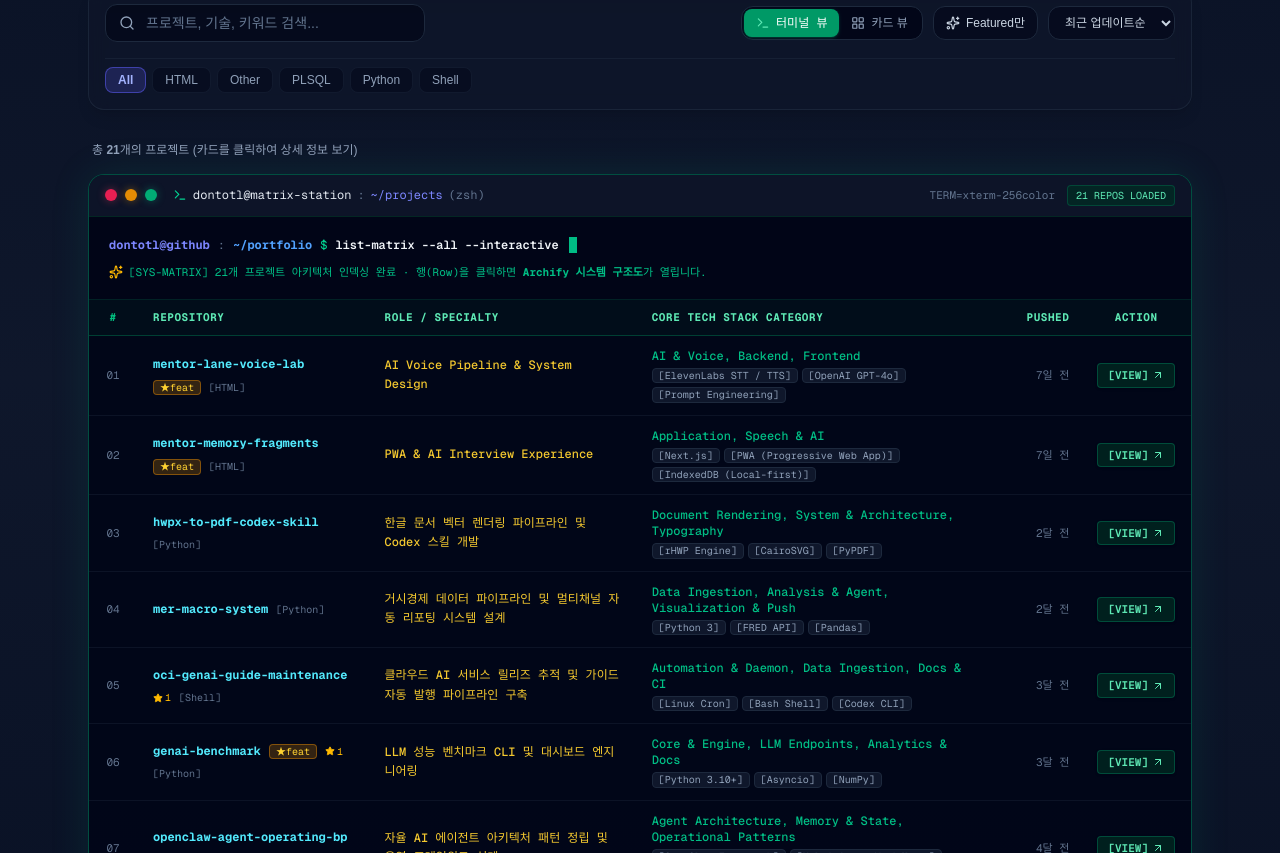
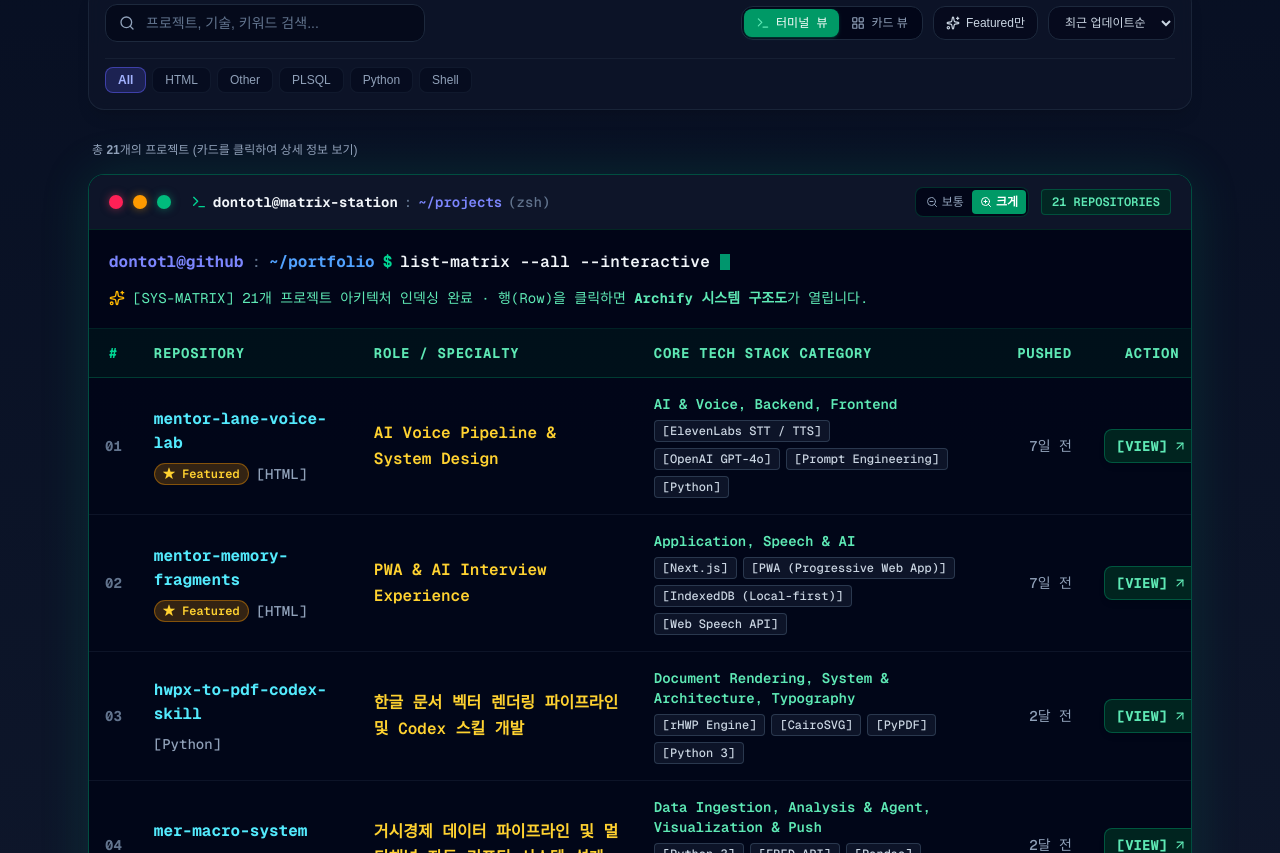
Before and after one commit to Eutherian-whiteline53/eutherian-whiteline53.github.io, a Next.js app: page / in a window 1280 px wide. Shown: the part 1567-2420 px from the top of the page. Built offline with nearby package versions, Linux system fonts and the light colour scheme.

Commit message:
style: enhance typography scale and add font size zoom toggle to RetroTerminalView

```diff
--- a/src/components/RetroTerminalView.tsx
+++ b/src/components/RetroTerminalView.tsx
@@ -1,7 +1,7 @@
 "use client";
 
-import { useMemo } from "react";
-import { Terminal, Cpu, ArrowUpRight, Star, ExternalLink, Sparkles } from "lucide-react";
+import { useState } from "react";
+import { Terminal, ArrowUpRight, Star, Sparkles, ZoomIn, ZoomOut } from "lucide-react";
 import type { Project } from "./PortfolioView";
 import { CURATED_PROJECT_DETAILS } from "@/data/projectDetails";
 
@@ -29,45 +29,78 @@ export default function RetroTerminalView({
   onSelectProject,
   searchQuery = "",
 }: RetroTerminalViewProps) {
+  // 글씨 크기 모드 (기본: "large"로 넉넉하고 시원하게)
+  const [fontSize, setFontSize] = useState<"normal" | "large">("large");
+
+  const isLarge = fontSize === "large";
+
   return (
-    <div className="w-full font-mono rounded-2xl overflow-hidden border border-emerald-500/40 bg-slate-950/95 shadow-[0_0_40px_rgba(16,185,129,0.12)] transition-all animate-in fade-in duration-300">
+    <div className="w-full font-mono rounded-2xl overflow-hidden border border-emerald-500/40 bg-slate-950/95 shadow-[0_0_50px_rgba(16,185,129,0.15)] transition-all animate-in fade-in duration-300">
       {/* Terminal Window Titlebar */}
-      <div className="bg-slate-900/90 border-b border-emerald-950/80 px-4 py-2.5 flex items-center justify-between gap-3 select-none">
-        <div className="flex items-center gap-2">
-          <span className="w-3 h-3 rounded-full bg-rose-500/90 shadow-[0_0_8px_rgba(244,63,94,0.4)]" />
-          <span className="w-3 h-3 rounded-full bg-amber-500/90 shadow-[0_0_8px_rgba(245,158,11,0.4)]" />
-          <span className="w-3 h-3 rounded-full bg-emerald-500/90 shadow-[0_0_8px_rgba(16,185,129,0.4)]" />
-          <span className="ml-2 text-xs text-slate-400 flex items-center gap-1.5">
-            <Terminal className="w-3.5 h-3.5 text-emerald-400" />
-            <span className="text-slate-200">dontotl@matrix-station</span>
+      <div className="bg-slate-900/95 border-b border-emerald-950/80 px-4 sm:px-5 py-3 flex items-center justify-between gap-3 select-none">
+        <div className="flex items-center gap-2.5">
+          <span className="w-3.5 h-3.5 rounded-full bg-rose-500 shadow-[0_0_8px_rgba(244,63,94,0.5)]" />
+          <span className="w-3.5 h-3.5 rounded-full bg-amber-500 shadow-[0_0_8px_rgba(245,158,11,0.5)]" />
+          <span className="w-3.5 h-3.5 rounded-full bg-emerald-500 shadow-[0_0_8px_rgba(16,185,129,0.5)]" />
+          <span className="ml-2.5 text-xs sm:text-sm text-slate-300 flex items-center gap-1.5 font-medium">
+            <Terminal className="w-4 h-4 text-emerald-400" />
+            <span className="text-slate-100 font-bold">dontotl@matrix-station</span>
             <span className="text-slate-500">:</span>
-            <span className="text-indigo-400">~/projects</span>
+            <span className="text-indigo-400 font-semibold">~/projects</span>
             <span className="text-slate-500">(zsh)</span>
           </span>
         </div>
-        <div className="flex items-center gap-3 text-[11px] text-emerald-400/80">
-          <span className="hidden sm:inline text-slate-500">TERM=xterm-256color</span>
-          <span className="px-2 py-0.5 rounded bg-emerald-950/70 border border-emerald-700/40 text-emerald-300 text-[10px]">
-            {projects.length} REPOS LOADED
+
+        {/* Font Size Zoom Controls & Status */}
+        <div className="flex items-center gap-3 text-xs">
+          <div className="flex items-center bg-slate-950 border border-emerald-900/60 rounded-lg p-0.5">
+            <button
+              type="button"
+              onClick={() => setFontSize("normal")}
+              className={`px-2 py-1 rounded text-xs transition-colors flex items-center gap-1 ${
+                !isLarge
+                  ? "bg-emerald-600 text-white font-bold"
+                  : "text-slate-400 hover:text-emerald-300"
+              }`}
+              title="글씨 보통 크기 (14px)"
+            >
+              <ZoomOut className="w-3 h-3" /> 보통
+            </button>
+            <button
+              type="button"
+              onClick={() => setFontSize("large")}
+              className={`px-2 py-1 rounded text-xs transition-colors flex items-center gap-1 ${
+                isLarge
+                  ? "bg-emerald-600 text-white font-bold"
+                  : "text-slate-400 hover:text-emerald-300"
+              }`}
+              title="글씨 크게 보기 (16px)"
+            >
+              <ZoomIn className="w-3 h-3" /> 크게
+            </button>
+          </div>
+
+          <span className="hidden md:inline text-xs px-2.5 py-1 rounded bg-emerald-950/80 border border-emerald-700/50 text-emerald-300 font-semibold">
+            {projects.length} REPOSITORIES
           </span>
         </div>
       </div>
 
       {/* Terminal Interactive Header / Command */}
-      <div className="p-4 sm:p-5 border-b border-emerald-900/40 bg-slate-950/70 space-y-2 text-xs text-slate-300">
-        <div className="flex items-center gap-2 text-emerald-400 flex-wrap">
+      <div className="p-4 sm:p-5 border-b border-emerald-900/40 bg-slate-950/80 space-y-2.5">
+        <div className={`flex items-center gap-2 text-emerald-400 flex-wrap ${isLarge ? "text-sm sm:text-base" : "text-xs sm:text-sm"}`}>
           <span className="text-indigo-400 font-bold">dontotl@github</span>
           <span className="text-slate-500">:</span>
           <span className="text-blue-400 font-bold">~/portfolio</span>
-          <span className="text-emerald-400">$</span>
-          <span className="text-slate-100 font-semibold">
+          <span className="text-emerald-400 font-bold">$</span>
+          <span className="text-slate-100 font-semibold tracking-wide">
             list-matrix --all --interactive {searchQuery ? `--filter="${searchQuery}"` : ""}
           </span>
-          <span className="inline-block w-2 h-4 bg-emerald-400 animate-pulse ml-0.5 align-middle" />
+          <span className="inline-block w-2.5 h-4 bg-emerald-400 animate-pulse ml-0.5 align-middle" />
         </div>
-        <div className="text-[11px] text-slate-400 space-y-1 pt-1">
-          <p className="text-emerald-400/90 flex items-center gap-1.5">
-            <Sparkles className="w-3.5 h-3.5 text-amber-400" />
+        <div className={`${isLarge ? "text-xs sm:text-sm" : "text-xs"} text-slate-400 space-y-1 pt-1`}>
+          <p className="text-emerald-300 flex items-center gap-2">
+            <Sparkles className="w-4 h-4 text-amber-400 shrink-0" />
             <span>[SYS-MATRIX] 21개 프로젝트 아키텍처 인덱싱 완료 · 행(Row)을 클릭하면 <strong>Archify 시스템 구조도</strong>가 열립니다.</span>
           </p>
         </div>
@@ -75,21 +108,21 @@ export default function RetroTerminalView({
 
       {/* Retro Table Container */}
       <div className="overflow-x-auto">
-        <table className="w-full text-left text-xs border-collapse">
+        <table className="w-full text-left border-collapse">
           <thead>
-            <tr className="border-b border-emerald-800/60 bg-emerald-950/20 text-emerald-300 text-[11px] uppercase tracking-wider select-none">
-              <th className="py-2.5 px-3.5 w-12 text-center text-emerald-500 font-mono">#</th>
-              <th className="py-2.5 px-4 min-w-[200px]">REPOSITORY</th>
-              <th className="py-2.5 px-4 min-w-[240px]">ROLE / SPECIALTY</th>
-              <th className="py-2.5 px-4 min-w-[320px]">CORE TECH STACK CATEGORY</th>
-              <th className="py-2.5 px-3 min-w-[100px] text-right">PUSHED</th>
-              <th className="py-2.5 px-4 w-20 text-center">ACTION</th>
+            <tr className={`border-b border-emerald-800/60 bg-emerald-950/30 text-emerald-300 uppercase tracking-wider select-none ${isLarge ? "text-xs sm:text-sm font-bold py-3.5" : "text-xs font-semibold py-2.5"}`}>
+              <th className="py-3.5 px-4 w-14 text-center text-emerald-400">#</th>
+              <th className="py-3.5 px-4 min-w-[220px]">REPOSITORY</th>
+              <th className="py-3.5 px-4 min-w-[280px]">ROLE / SPECIALTY</th>
+              <th className="py-3.5 px-4 min-w-[340px]">CORE TECH STACK CATEGORY</th>
+              <th className="py-3.5 px-4 min-w-[110px] text-right">PUSHED</th>
+              <th className="py-3.5 px-4 w-24 text-center">ACTION</th>
             </tr>
           </thead>
-          <tbody className="divide-y divide-slate-800/60 text-slate-300 font-mono">
+          <tbody className="divide-y divide-slate-800/70 text-slate-200">
             {projects.length === 0 ? (
               <tr>
-                <td colSpan={6} className="py-12 text-center text-slate-500">
+                <td colSpan={6} className="py-16 text-center text-slate-400 text-sm">
                   [WARN] 일치하는 레포지토리가 없습니다. 검색어를 재입력하거나 초기화하세요.
                 </td>
               </tr>
@@ -101,61 +134,63 @@ export default function RetroTerminalView({
                   ? curated.techStack.map((s) => s.category).join(", ")
                   : project.topics.slice(0, 3).join(", ") || project.language;
                 const topItems = curated?.techStack
-                  ? curated.techStack.flatMap((s) => s.items).slice(0, 3)
+                  ? curated.techStack.flatMap((s) => s.items).slice(0, 4)
                   : project.topics.slice(0, 3);
 
                 return (
                   <tr
                     key={project.id}
                     onClick={() => onSelectProject(project)}
-                    className="group hover:bg-emerald-950/30 hover:border-emerald-500/40 transition-all cursor-pointer border-b border-slate-900/80"
+                    className="group hover:bg-emerald-950/40 hover:border-emerald-500/50 transition-all cursor-pointer border-b border-slate-900/90"
                   >
                     {/* Index */}
-                    <td className="py-3 px-3.5 text-center text-slate-500 group-hover:text-emerald-400 font-mono text-[11px]">
+                    <td className={`py-4 px-4 text-center text-slate-500 group-hover:text-emerald-400 font-bold ${isLarge ? "text-sm" : "text-xs"}`}>
                       {String(idx + 1).padStart(2, "0")}
                     </td>
 
                     {/* Repository Name & Lang */}
-                    <td className="py-3 px-4">
+                    <td className="py-4 px-4">
                       <div className="flex items-center gap-2 flex-wrap">
-                        <span className="font-bold text-cyan-300 group-hover:text-cyan-100 group-hover:underline underline-offset-2 transition-colors">
+                        <span className={`font-bold text-cyan-300 group-hover:text-cyan-100 group-hover:underline underline-offset-4 transition-colors ${isLarge ? "text-sm sm:text-base" : "text-xs sm:text-sm"}`}>
                           {project.name}
                         </span>
                         {project.featured && (
-                          <span className="text-[10px] px-1.5 py-0.2 rounded bg-amber-500/20 text-amber-300 border border-amber-500/40">
-                            ★feat
+                          <span className="text-xs px-2 py-0.5 rounded-full bg-amber-500/20 text-amber-300 border border-amber-500/40 font-semibold">
+                            ★ Featured
                           </span>
                         )}
                         {project.stars > 0 && (
-                          <span className="text-[10px] text-amber-400 flex items-center gap-0.5">
-                            <Star className="w-2.5 h-2.5 fill-amber-400" />
+                          <span className="text-xs text-amber-400 flex items-center gap-1 font-semibold">
+                            <Star className="w-3 h-3 fill-amber-400" />
                             {project.stars}
                           </span>
                         )}
-                        <span className="text-[10px] text-slate-500 group-hover:text-slate-400">
+                        <span className={`text-slate-400 group-hover:text-slate-300 font-medium ${isLarge ? "text-xs sm:text-sm" : "text-xs"}`}>
                           [{project.language}]
                         </span>
                       </div>
                     </td>
 
                     {/* Role / Specialty */}
-                    <td className="py-3 px-4">
-                      <span className="text-amber-300/95 group-hover:text-amber-200 font-medium text-xs leading-relaxed block">
+                    <td className="py-4 px-4">
+                      <span className={`text-amber-300 font-semibold leading-relaxed block group-hover:text-amber-200 ${isLarge ? "text-sm sm:text-base" : "text-xs sm:text-sm"}`}>
                         {role}
                       </span>
                     </td>
 
                     {/* Core Tech Stack Categories */}
-                    <td className="py-3 px-4">
-                      <div className="space-y-1">
-                        <span className="text-emerald-400/90 text-xs block font-medium group-hover:text-emerald-300">
+                    <td className="py-4 px-4">
+                      <div className="space-y-1.5">
+                        <span className={`text-emerald-300 block font-semibold group-hover:text-emerald-200 ${isLarge ? "text-xs sm:text-sm" : "text-xs"}`}>
                           {techCategories}
                         </span>
-                        <div className="flex flex-wrap gap-1">
+                        <div className="flex flex-wrap gap-1.5">
                           {topItems.map((item) => (
                             <span
                               key={item}
-                              className="text-[10px] px-1.5 py-0.2 rounded bg-slate-900 text-slate-400 border border-slate-800 group-hover:border-slate-700 group-hover:text-slate-300"
+                              className={`rounded bg-slate-900/90 text-slate-300 border border-slate-700/80 group-hover:border-emerald-700/60 group-hover:text-emerald-200 font-medium ${
+                                isLarge ? "text-xs px-2 py-0.5" : "text-[11px] px-1.5 py-0.5"
+                              }`}
                             >
                               [{item}]
                             </span>
@@ -165,22 +200,24 @@ export default function RetroTerminalView({
                     </td>
 
                     {/* Pushed At */}
-                    <td className="py-3 px-3 text-right text-[11px] text-slate-500 group-hover:text-slate-400 whitespace-nowrap">
+                    <td className={`py-4 px-4 text-right text-slate-400 group-hover:text-slate-200 whitespace-nowrap font-medium ${isLarge ? "text-xs sm:text-sm" : "text-xs"}`}>
                       {timeAgo(project.pushedAt)}
                     </td>
 
                     {/* Action */}
-                    <td className="py-3 px-4 text-center">
+                    <td className="py-4 px-4 text-center">
                       <button
                         type="button"
                         onClick={(e) => {
                           e.stopPropagation();
                           onSelectProject(project);
                         }}
-                        className="inline-flex items-center gap-1 px-2.5 py-1 rounded bg-emerald-950/70 hover:bg-emerald-600 text-emerald-300 hover:text-white border border-emerald-700/50 transition-colors text-[11px] font-semibold cursor-pointer shadow-sm"
+                        className={`inline-flex items-center gap-1.5 rounded-lg bg-emerald-950/80 hover:bg-emerald-600 text-emerald-300 hover:text-white border border-emerald-700/60 transition-all font-bold cursor-pointer shadow-md ${
+                          isLarge ? "px-3 py-1.5 text-xs sm:text-sm" : "px-2.5 py-1 text-xs"
+                        }`}
                       >
                         <span>[VIEW]</span>
-                        <ArrowUpRight className="w-3 h-3" />
+                        <ArrowUpRight className="w-3.5 h-3.5" />
                       </button>
                     </td>
                   </tr>
@@ -192,15 +229,15 @@ export default function RetroTerminalView({
       </div>
 
       {/* Terminal Footer Bar */}
-      <div className="p-3 bg-slate-900/90 border-t border-emerald-950/80 px-4 flex items-center justify-between gap-3 text-[11px] text-slate-400 flex-wrap">
-        <div className="flex items-center gap-2">
-          <span className="w-2 h-2 rounded-full bg-emerald-500 animate-ping" />
-          <span className="text-emerald-400 font-semibold">[ONLINE]</span>
-          <span>총 <strong>{projects.length}</strong>개 아키텍처 행 렌더링 완료</span>
+      <div className="p-3.5 bg-slate-900/95 border-t border-emerald-950/80 px-5 flex items-center justify-between gap-3 text-xs sm:text-sm text-slate-300 flex-wrap">
+        <div className="flex items-center gap-2.5">
+          <span className="w-2.5 h-2.5 rounded-full bg-emerald-500 animate-ping" />
+          <span className="text-emerald-400 font-bold">[ONLINE]</span>
+          <span>총 <strong>{projects.length}</strong>개 아키텍처 레코드 렌더링 완료</span>
         </div>
-        <div className="text-slate-500 text-[10px] flex items-center gap-2">
+        <div className="text-slate-400 text-xs flex items-center gap-2">
           <span>HINT: 각 행을 클릭하면 Archify 상세 다이어그램 팝업</span>
-          <span className="text-emerald-400 font-bold">█</span>
+          <span className="text-emerald-400 font-bold text-sm">█</span>
         </div>
       </div>
     </div>
--- a/src/data/projects.json
+++ b/src/data/projects.json
@@ -1,5 +1,5 @@
 {
-  "updatedAt": "2026-09-22T13:43:47.673Z",
+  "updatedAt": "2026-09-22T13:49:59.881Z",
   "username": "dontotl",
   "totalCount": 21,
   "projects": [
```
